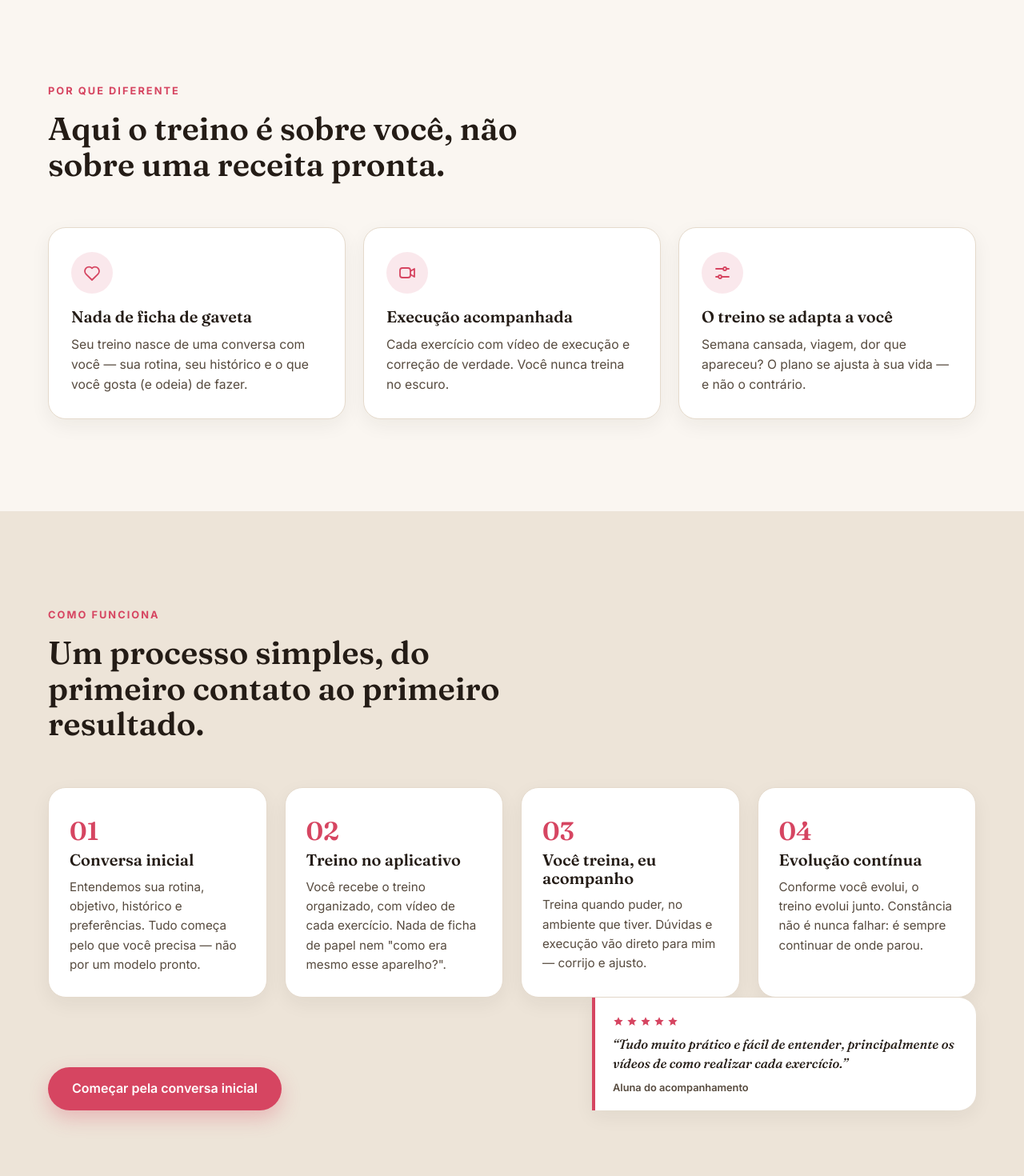
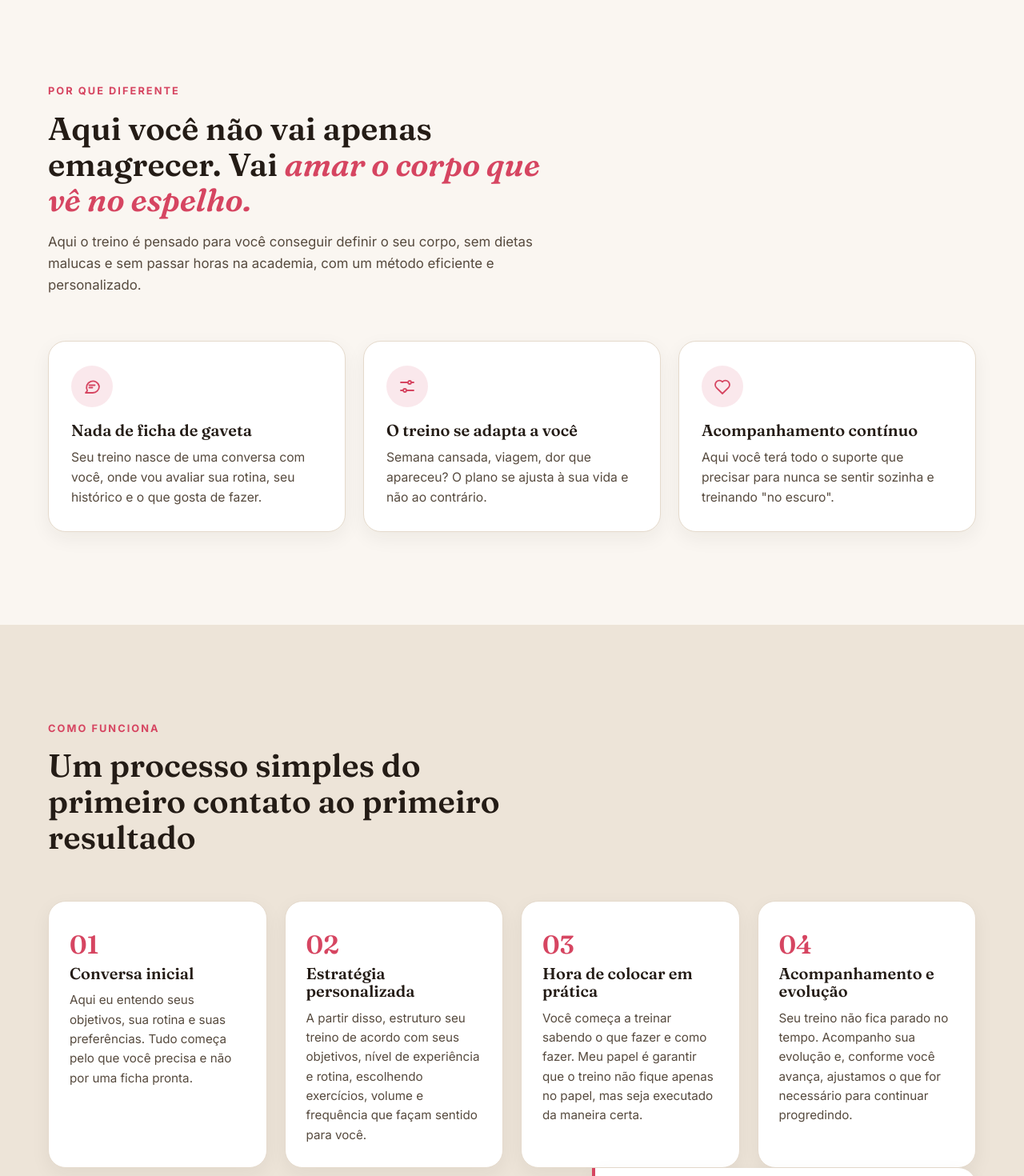
Before and after one commit to contatofenixads/rita-guerra-personal, a React (Vite) app: page / in a window 1280 px wide. Shown: the part 1020-2490 px from the top of the page at 80% size. Built offline with nearby package versions, Linux system fonts and the light colour scheme; no server answers; the database is empty; a web font is replaced by a local one.

Commit message:
chore: publish workspace changes

```diff
--- a/src/App.tsx
+++ b/src/App.tsx
@@ -57,16 +57,19 @@ function Header({ salesMode = false }: { salesMode?: boolean }) {
 /* ---------- seções da HOME ---------- */
 
 function Hero() {
+  const { config } = useSiteContent();
   return (
     <section className="hero" id="topo">
-      <a className="verao-flag" href={hrefTo('projeto-verao')}>
-        <span className="verao-flag-tag">Novo</span>
-        <strong>PROJETO VERÃO</strong> — programa de entrada · conhecer agora
-        <span aria-hidden="true">{Icon.arrow}</span>
-      </a>
+      {config['verao.destaqueHome'] !== 'off' && (
+        <a className="verao-flag" href={hrefTo('projeto-verao')}>
+          <span className="verao-flag-tag">Novo</span>
+          <strong>PROJETO VERÃO</strong> — programa de entrada · conhecer agora
+          <span aria-hidden="true">{Icon.arrow}</span>
+        </a>
+      )}
       <div className="container hero-grid">
         <div className="hero-copy">
-          <Eyebrow>Personal trainer · presencial e online</Eyebrow>
+          <Eyebrow>Rita Guerra — Personal Trainer · especialista em treinamento feminino</Eyebrow>
           <h1>
             Treino com a sua cara,{' '}
             <em>
@@ -103,19 +106,19 @@ function Hero() {
 function Valor() {
   const itens = [
     {
-      ic: Icon.heart,
+      ic: Icon.chat,
       t: 'Nada de ficha de gaveta',
-      d: 'Seu treino nasce de uma conversa com você — sua rotina, seu histórico e o que você gosta (e odeia) de fazer.',
-    },
-    {
-      ic: Icon.video,
-      t: 'Execução acompanhada',
-      d: 'Cada exercício com vídeo de execução e correção de verdade. Você nunca treina no escuro.',
+      d: 'Seu treino nasce de uma conversa com você, onde vou avaliar sua rotina, seu histórico e o que gosta de fazer.',
     },
     {
       ic: Icon.adjust,
       t: 'O treino se adapta a você',
-      d: 'Semana cansada, viagem, dor que apareceu? O plano se ajusta à sua vida — e não o contrário.',
+      d: 'Semana cansada, viagem, dor que apareceu? O plano se ajusta à sua vida e não ao contrário.',
+    },
+    {
+      ic: Icon.heart,
+      t: 'Acompanhamento contínuo',
+      d: 'Aqui você terá todo o suporte que precisar para nunca se sentir sozinha e treinando "no escuro".',
     },
   ];
   return (
@@ -123,7 +126,13 @@ function Valor() {
       <div className="container">
         <div className="section-head">
           <Eyebrow>Por que diferente</Eyebrow>
-          <h2>Aqui o treino é sobre você, não sobre uma receita pronta.</h2>
+          <h2>
+            Aqui você não vai apenas emagrecer. Vai <em>amar o corpo que vê no espelho.</em>
+          </h2>
+          <p className="lead">
+            Aqui o treino é pensado para você conseguir definir o seu corpo, sem dietas malucas e
+            sem passar horas na academia, com um método eficiente e personalizado.
+          </p>
         </div>
         <div className="cards-3">
           {itens.map((i) => (
@@ -144,22 +153,22 @@ function ComoFunciona() {
     {
       n: '01',
       t: 'Conversa inicial',
-      d: 'Entendemos sua rotina, objetivo, histórico e preferências. Tudo começa pelo que você precisa — não por um modelo pronto.',
+      d: 'Aqui eu entendo seus objetivos, sua rotina e suas preferências. Tudo começa pelo que você precisa e não por uma ficha pronta.',
     },
     {
       n: '02',
-      t: 'Treino no aplicativo',
-      d: 'Você recebe o treino organizado, com vídeo de cada exercício. Nada de ficha de papel nem "como era mesmo esse aparelho?".',
+      t: 'Estratégia personalizada',
+      d: 'A partir disso, estruturo seu treino de acordo com seus objetivos, nível de experiência e rotina, escolhendo exercícios, volume e frequência que façam sentido para você.',
     },
     {
       n: '03',
-      t: 'Você treina, eu acompanho',
-      d: 'Treina quando puder, no ambiente que tiver. Dúvidas e execução vão direto para mim — corrijo e ajusto.',
+      t: 'Hora de colocar em prática',
+      d: 'Você começa a treinar sabendo o que fazer e como fazer. Meu papel é garantir que o treino não fique apenas no papel, mas seja executado da maneira certa.',
     },
     {
       n: '04',
-      t: 'Evolução contínua',
-      d: 'Conforme você evolui, o treino evolui junto. Constância não é nunca falhar: é sempre continuar de onde parou.',
+      t: 'Acompanhamento e evolução',
+      d: 'Seu treino não fica parado no tempo. Acompanho sua evolução e, conforme você avança, ajustamos o que for necessário para continuar progredindo.',
     },
   ];
   return (
@@ -167,7 +176,7 @@ function ComoFunciona() {
       <div className="container">
         <div className="section-head">
           <Eyebrow>Como funciona</Eyebrow>
-          <h2>Um processo simples, do primeiro contato ao primeiro resultado.</h2>
+          <h2>Um processo simples do primeiro contato ao primeiro resultado</h2>
         </div>
         <ol className="passos">
           {passos.map((p) => (
@@ -183,6 +192,7 @@ function ComoFunciona() {
             <CtaPrimary href="#contato">Começar pela conversa inicial</CtaPrimary>
           </div>
           <MiniDepo quote="Tudo muito prático e fácil de entender, principalmente os vídeos de como realizar cada exercício." />
+          <MiniDepo quote="Adoro a diversidade e adoro não ser subestimada por você. Sempre que observava alguma dificuldade, você estudava para resolvê-la." />
         </div>
       </div>
     </section>
@@ -191,11 +201,26 @@ function ComoFunciona() {
 
 function ParaQuemE() {
   const itens = [
-    { t: 'Já tentou treinar sozinha e não conseguiu manter', d: 'O problema não foi você — foi um treino que não considerou a sua vida. Aqui ele se adapta à sua semana.' },
-    { t: 'Tem medo ou insegurança com academia', d: 'Começamos do seu nível, no seu ritmo. Ninguém nasce sabendo — e você sempre terá alguém explicando.' },
-    { t: 'Tem rotina imprevisível', d: 'Treinos organizados por sessão, não por dia da semana. Faltou hoje? Continua de onde parou, sem recomeçar do zero.' },
-    { t: 'Não quer treino genérico de internet', d: 'Seu treino nasce de uma conversa e evolui com seus resultados. Exercício que você não gosta pode ser substituído.' },
-    { t: 'Quer ser levada a sério', d: 'Aqui ninguém é subestimada. Você treina forte na medida certa, com execução acompanhada.' },
+    {
+      t: 'Já tentou treinar sozinha e não conseguiu manter',
+      d: 'O problema não foi você, foi um treino que não considerou a sua vida. O treino se adapta à sua rotina.',
+    },
+    {
+      t: 'Tem medo ou insegurança com academia',
+      d: 'Começamos no seu ritmo, no seu nível. Ninguém nasce sabendo e eu estou aqui para te passar essa segurança.',
+    },
+    {
+      t: 'Tem rotina imprevisível',
+      d: 'Treinos organizados por sessão e não por dia da semana. Faltou hoje? Continua de onde parou sem recomeçar do zero.',
+    },
+    {
+      t: 'Não quer treino genérico de internet',
+      d: 'Seu treino nasce de uma conversa e evolui com seus resultados.',
+    },
+    {
+      t: 'Quer ser levada a sério',
+      d: 'Aqui ninguém é subestimada. Você treina forte na medida certa, com segurança e acompanhamento.',
+    },
   ];
   return (
     <section className="section">
@@ -203,16 +228,10 @@ function ParaQuemE() {
         <div className="section-head">
           <Eyebrow>Para quem é</Eyebrow>
           <h2>
-            Feito para você que <em>quer voltar a treinar</em> — sem recomeçar sempre do zero.
+            Feito para você que quer ter <em>constância na academia</em> sem ficar sempre
+            recomeçando do zero.
           </h2>
-          <p className="lead">
-            Se você se identificou com pelo menos um desses pontos, o acompanhamento foi desenhado
-            exatamente para o seu caso.
-          </p>
           <MiniDepo quote="Desde que comecei, seu trabalho tem sido impecável. Ouve e acolhe as nossas necessidades e respeita as limitações." />
-          <div className="section-cta">
-            <CtaWhats label="Me contar meu caso" />
-          </div>
         </div>
         <ul className="check-list">
           {itens.map((i) => (
@@ -224,6 +243,11 @@ function ParaQuemE() {
             </li>
           ))}
         </ul>
+      </div>
+      <div className="container">
+        <div className="section-cta" style={{ textAlign: 'center' }}>
+          <CtaWhats label="Me contar meu caso" />
+        </div>
       </div>
     </section>
   );
@@ -287,10 +311,10 @@ function Resultados() {
       <div className="container">
         <div className="section-head">
           <Eyebrow>Resultados</Eyebrow>
-          <h2>Progresso que as próprias alunas contam.</h2>
+          <h2>Resultados reais.</h2>
           <p className="lead">
-            Antes e depois reais, publicados com autorização das alunas. Cada corpo responde no seu
-            tempo — o que não muda é o cuidado com o processo.
+            Resultados de mulheres que confiaram no meu método e hoje se sentem mais seguras,
+            saudáveis e felizes com o próprio corpo.
           </p>
         </div>
         <Marquee duration="65s" className="res-marquee" label="Resultados de alunas">
@@ -368,7 +392,7 @@ function Sobre() {
     { src: detalheGarrafa, alt: 'Garrafa de água personalizada com o nome Rita Guerra' },
   ];
   return (
-    <section className="section section-sand" id="sobre">
+    <section className="section section-marsala" id="sobre">
       <div className="container split">
         <div className="sobre-media">
           <img src={ritaSobre} alt="Rita Guerra sorrindo para a câmera" loading="lazy" decoding="async" />
@@ -384,11 +408,11 @@ function Sobre() {
           <p className="lead">
             Sou personal trainer e, na prática, um pouco mais que isso: sou quem corrige o exercício
             antes de virar lesão, quem ajusta o treino quando sua semana desanda, e quem comemora
-            cada evolução com você — mesmo as que você ainda não percebeu.
+            cada evolução com você, mesmo as que você ainda não percebeu.
           </p>
           <p className="lead">
             Trabalho com treino individualizado presencial e online, sempre com o mesmo princípio:
-            método no lugar de achismo, e pessoas no lugar de fichas.
+            entender você primeiro, para depois pensar no seu treino.
           </p>
           <a className="text-link" href="#contato">
             Vamos treinar juntas? <span aria-hidden="true">{Icon.arrow}</span>
@@ -627,8 +651,8 @@ function CtaFinal() {
       <div className="container container-narrow cta-final">
         <h2>Sua próxima semana de treino pode ser diferente desta.</h2>
         <p>
-          Sem pacote de 12 meses, sem promessa impossível. Uma conversa honesta sobre onde você está
-          — e um treino que respeite onde você quer chegar.
+          Sem promessa impossível. Uma conversa honesta sobre onde você está — e um treino que
+          respeite onde você quer chegar.
         </p>
         <div className="hero-ctas cta-center">
           <CtaWhats label="Quero conversar com a Rita" />
--- a/src/ProjetoVerao.tsx
+++ b/src/ProjetoVerao.tsx
@@ -488,6 +488,35 @@ function PvResultados() {
           Antes e depois reais de alunas, publicados com autorização. Resultados variam de pessoa
           para pessoa — o que sustenta o progresso é a consistência.
         </p>
+        <div className="pv-depos">
+          <figure className="pv-depo">
+            <span className="pv-depo-stars" aria-hidden="true">★★★★★</span>
+            <blockquote>
+              “Acho tudo muito prático e fácil de entender… dá para perceber o cuidado e a atenção
+              que você tem na montagem de cada treino.”
+            </blockquote>
+            <figcaption>Aluna do Projeto</figcaption>
+          </figure>
+          <figure className="pv-depo">
+            <span className="pv-depo-stars" aria-hidden="true">★★★★★</span>
+            <blockquote>
+              “Tô amando os treinos! Tive retorno da nutricionista e, do que mais pediram, foi
+              braço — fiquei super feliz.”
+            </blockquote>
+            <figcaption>Aluna do Projeto</figcaption>
+          </figure>
+          <figure className="pv-depo">
+            <span className="pv-depo-stars" aria-hidden="true">★★★★★</span>
+            <blockquote>
+              “Eu detestava academia e agora tô começando a gostar… hoje consegui fazer tudo com
+              peso.”
+            </blockquote>
+            <figcaption>Aluna do Projeto</figcaption>
+          </figure>
+        </div>
+        <p className="pv-result-note">
+          Depoimentos reais, transcritos sem edição. Nomes publicados apenas com autorização.
+        </p>
       </div>
     </section>
   );
--- a/src/config.ts
+++ b/src/config.ts
@@ -39,11 +39,11 @@ export const VERAO = {
   pagamento: 'Pagamento único',
   acesso: 'Acesso imediato e vitalício',
   incluso: [
-    '90 dias de treino completo',
-    '4 treinos semanais (A, B, C e D)',
-    'Orientações de cardio (mín. 20 minutos por dia)',
-    'Metas diárias de alimentação, água, sono e autocuidado',
-    'Guia de execução dos exercícios (com fotos e explicações)',
+    'Treinos completos para você fazer na semana (A, B, C e D)',
+    'Orientação de cardio (mín. 20 minutos por dia)',
+    '90 dias de programa',
+    'Vídeos das execuções dos exercícios (com fotos e explicações)',
+    'Metas para você bater por dia de alimentação, água, sono e autocuidado',
     'Estratégia de progressão de carga',
     'Checklist de acompanhamento',
     'Material em PDF, organizado e de fácil uso',
--- a/src/style.css
+++ b/src/style.css
@@ -296,6 +296,36 @@ summary:focus-visible {
   color: rgba(250, 246, 241, 0.88);
 }
 
+/* marsala: seção Sobre (quebra de cor pedida pela Rita) */
+.section-marsala {
+  background: #7e3542;
+}
+
+.section-marsala h2,
+.section-marsala h3 {
+  color: var(--claro);
+}
+
+.section-marsala .eyebrow {
+  color: #f0c9c1;
+}
+
+.section-marsala .lead {
+  color: rgba(250, 246, 241, 0.9);
+}
+
+.section-marsala .text-link {
+  color: #f6ded9;
+}
+
+.section-marsala .sobre-fotos img {
+  border-color: #7e3542;
+}
+
+.section-marsala .sobre-galeria img {
+  box-shadow: 0 16px 40px rgba(46, 14, 20, 0.45);
+}
+
 .section-head {
   max-width: 640px;
   margin-bottom: clamp(36px, 5vw, 56px);
@@ -2224,6 +2254,43 @@ section[id] {
   margin-top: clamp(30px, 5vw, 48px);
 }
 
+/* depoimentos reais na página PV */
+.pv-depos {
+  display: grid;
+  grid-template-columns: repeat(3, 1fr);
+  gap: 16px;
+  margin-top: clamp(28px, 4vw, 44px);
+}
+
+.pv-depo {
+  margin: 0;
+  background: #fffdf9;
+  border-radius: 18px;
+  padding: 22px 20px;
+  display: grid;
+  gap: 10px;
+  align-content: start;
+}
+
+.pv-depo-stars {
+  color: #c98a2e;
+  letter-spacing: 3px;
+  font-size: 0.85rem;
+}
+
+.pv-depo blockquote {
+  margin: 0;
+  font-size: 0.92rem;
+  line-height: 1.55;
+  color: #3f342b;
+}
+
+.pv-depo figcaption {
+  font-size: 0.78rem;
+  font-weight: 600;
+  color: #8a7d71;
+}
+
 .pv-result-fotos img {
   width: 100%;
   border-radius: 12px;
@@ -2462,6 +2529,10 @@ section[id] {
 
   .pv-result-fotos {
     grid-template-columns: repeat(2, 1fr);
+  }
+
+  .pv-depos {
+    grid-template-columns: 1fr;
   }
 
   .pv-result-fotos img:nth-child(3) {
```
Also changed, not shown: 5 other files (tests, documents, lock files or other folders).
